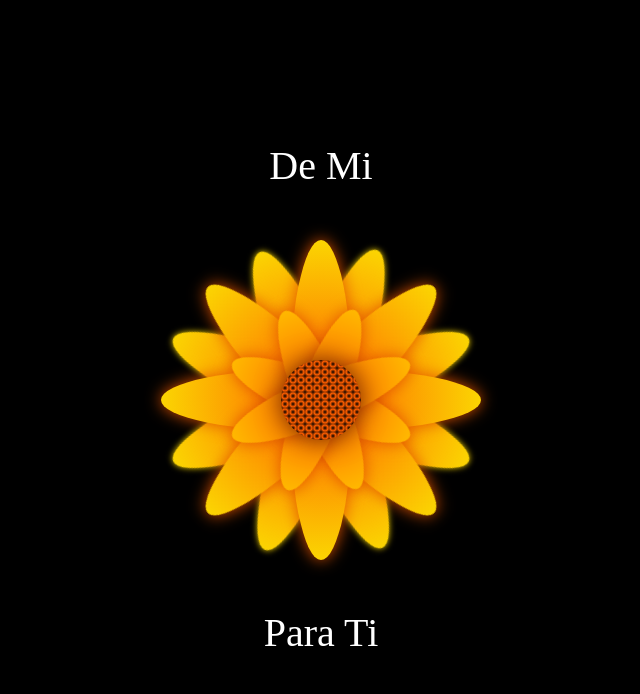
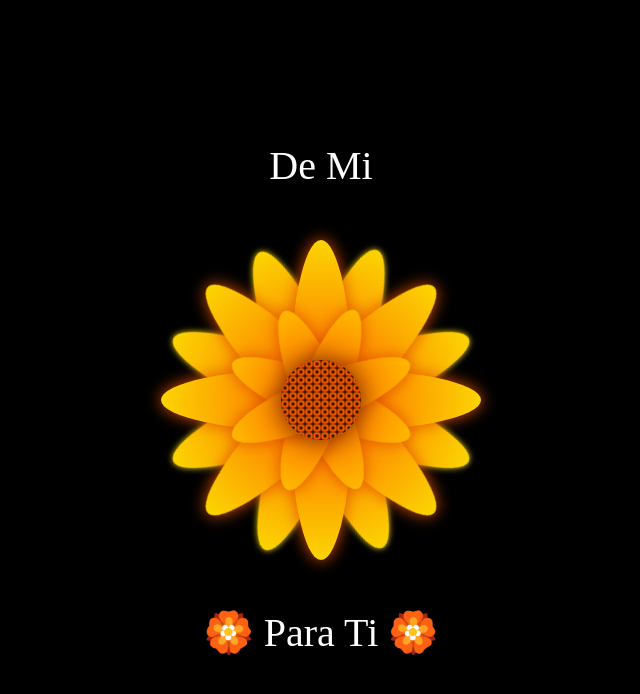
Before and after one commit to erickdek/prueba-html-flores-amarillas, a plain HTML site: page index.html in a window 1280 px wide. Shown: the whole page, without its empty margins (319-959 px from the left). Drawn offline with Linux system fonts and the light colour scheme.

Commit message:
Add files via upload

```diff
--- a/index.html
+++ b/index.html
@@ -37,7 +37,7 @@
     </div>
     <div class="Petal3 p4">
     </div>
-    <div class="text-below">Para Ti</div>
+    <div class="text-below">🏵️ Para Ti 🏵️</div>
   </div>
 </body>
 </html>
```
